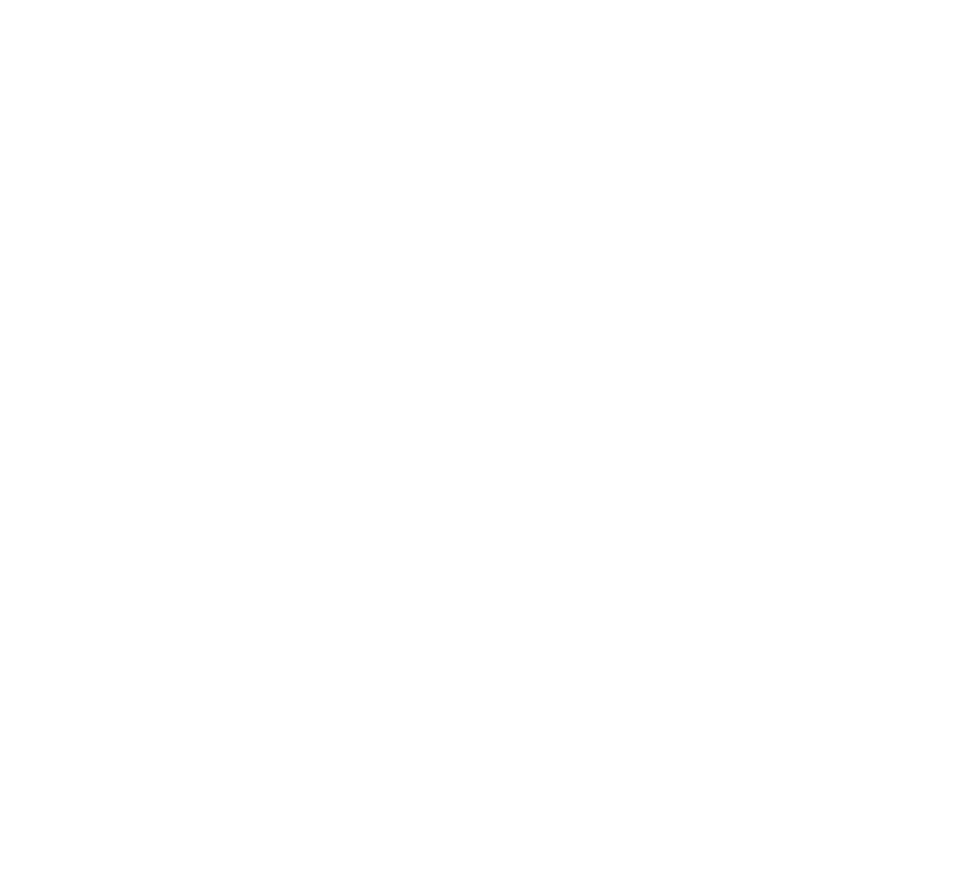
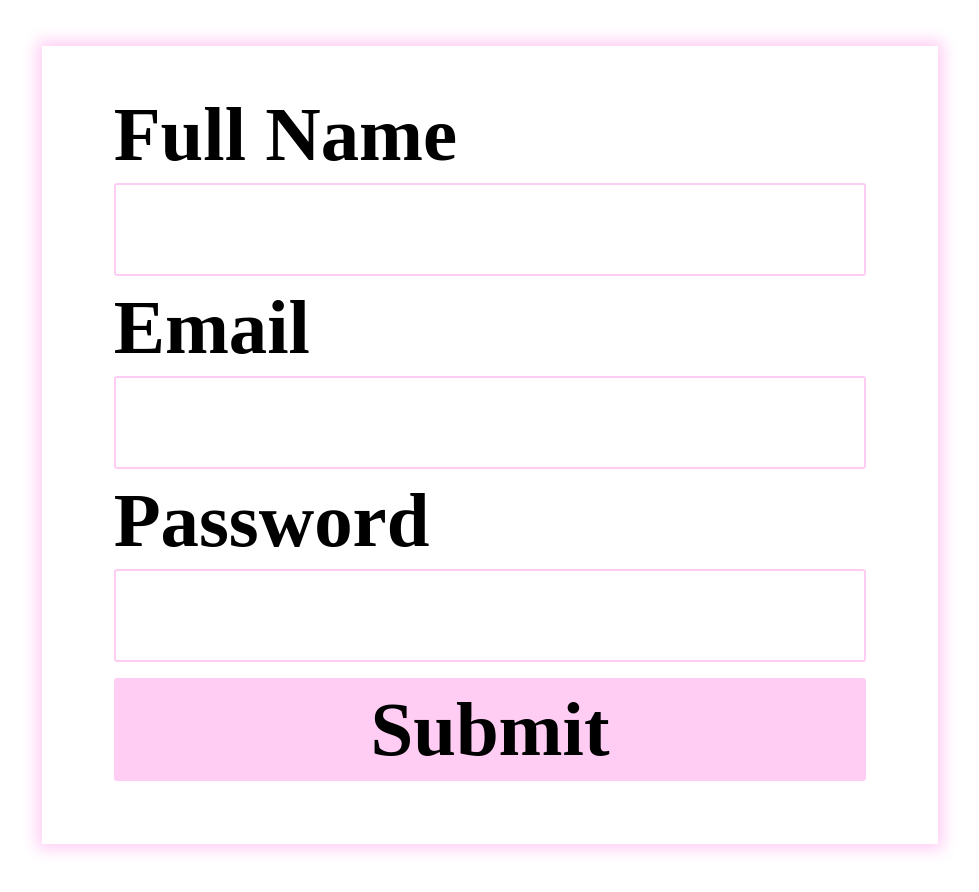
Before and after one commit to MeikaFreckelton/mental-health-app, a React (Create React App) app in the folder frontend/: page /register in a window 1280 px wide. Shown: the part 380-1272 px from the top of the page, without its empty margins (150-1129 px from the left). Before the commit the page ends 800 px from the top, so only its background shows below. Built offline with nearby package versions, Linux system fonts and the light colour scheme; a web font is replaced by a local one.

Commit message:
added styling, built auth forms

```diff
--- a/frontend/package.json
+++ b/frontend/package.json
@@ -17,6 +17,7 @@
   },
   "scripts": {
     "start": "react-scripts start",
+    "server": "nodemon",
     "build": "react-scripts build",
     "test": "react-scripts test",
     "eject": "react-scripts eject"
--- a/frontend/src/App.js
+++ b/frontend/src/App.js
@@ -1,5 +1,5 @@
 import { BrowserRouter, Route, Switch } from 'react-router-dom'
-
+import React, { useState } from 'react'
 import Home from './components/Home'
 import Nav from './components/Nav'
 import Dashboard from './components/Dashboard'
@@ -25,6 +25,26 @@ import './styles/Desktop.css'
 
 const App = () =>  {
 
+  const [formData, setForm] = useState({
+    name: "",
+    email: "",
+    password: ""
+  })
+
+
+
+  const handleChange = e => {
+      const { name, value } = e.target
+      setForm({
+          ...formData,
+          [name]: value
+      })
+  }
+
+  const handleSubmit = e => {
+      e.preventDefault()
+  }
+
 
   return (
     <div className="App">
@@ -41,10 +61,17 @@ const App = () =>  {
           <Route exact path="/moods/new" component={NewMoodEntry} />
           <Route exact path="/moods" component={Moods} />
 
-          <Route exact path="/login" component={Login} />
-          <Route exact path="/register" component={Register} />
+          <Route exact path="/login">
+            <Login handleSubmit={handleSubmit} handleChange={handleChange} formData={formData} />
+          </Route>
+          <Route exact path="/register">
+            <Register handleSubmit={handleSubmit} handleChange={handleChange} formData={formData} />
+          </Route>
 
-          <Route exact path="/dash" component={Dashboard} />
+
+          <Route exact path="/dash">
+            <Dashboard />
+          </Route>
 
           <Route exact path="/" component={Home} />
         </Switch>
--- a/frontend/src/components/Dashboard.js
+++ b/frontend/src/components/Dashboard.js
@@ -5,7 +5,14 @@ const Dashboard = () => {
 
 
     return (
-        <div>
+        <div className="dashWrapper">
+            <div className="heading">
+                <h1>Welcome user :)</h1>
+            </div>
+            <div className="dashboard">
+
+            </div>
+
 
         </div>
     )
--- a/frontend/src/components/auth/Login.js
+++ b/frontend/src/components/auth/Login.js
@@ -1,11 +1,36 @@
 import React from 'react'
 
 
-const Login = () => {
+const Login = ({ formData, handleChange, handleSubmit }) => {
+    const { name, email, password } = formData
 
 
     return (
         <div>
+            <div className="authWrapper">
+                <div className="authHeading">
+                    <h1 className="underline">Log In</h1>
+                </div>
+                <div className="authForm">
+                    <div className="formFields">
+                        <label>Full Name</label>
+                        <input name="name" value={name} onChange={handleChange} />
+
+                    </div>
+                    <div className="formFields">
+                        <label>Email</label>
+                        <input name="email" value={email} onChange={handleChange} />
+
+                    </div>
+                    <div className="formFields">
+                        <label>Password</label>
+                        <input type="password" name="password" value={password} onChange={handleChange} />
+
+                    </div>
+                    <input type="submit" className="formSubmit" onClick={handleSubmit} />
+                </div>
+
+            </div>
 
         </div>
     )
--- a/frontend/src/components/auth/Register.js
+++ b/frontend/src/components/auth/Register.js
@@ -1,11 +1,38 @@
 import React from 'react'
 
 
-const Register = () => {
+const Register = ({ formData, handleChange, handleSubmit }) => {
+
+
+    const { name, email, password } = formData
 
 
     return (
         <div>
+            <div className="authWrapper">
+                <div className="authHeading">
+                    <h1 className="underline">Create a new account</h1>
+                </div>
+                <div className="authForm">
+                    <div className="formFields">
+                        <label>Full Name</label>
+                        <input name="name" value={name} onChange={handleChange} />
+
+                    </div>
+                    <div className="formFields">
+                        <label>Email</label>
+                        <input name="email" value={email} onChange={handleChange} />
+
+                    </div>
+                    <div className="formFields">
+                        <label>Password</label>
+                        <input type="password" name="password" value={password} onChange={handleChange} />
+
+                    </div>
+                    <input type="submit" className="formSubmit" onClick={handleSubmit} />
+                </div>
+
+            </div>
 
         </div>
     )
--- a/frontend/src/styles/App.css
+++ b/frontend/src/styles/App.css
@@ -57,4 +57,62 @@
   padding: 3%;
   font-weight: 500;
 }
+
+.authWrapper {
+  margin: 0 auto;
+  width: 70vw;
+}
+
+.authWrapper .authHeading {
+  text-align: center;
+  margin: 1.5rem 0;
+}
+
+.authWrapper .authHeading h1 {
+  font-weight: 800;
+  font-size: 12vw;
+}
+
+.authWrapper .authForm {
+  -webkit-box-shadow: 0px 0px 15px 5px #FFCDF4;
+          box-shadow: 0px 0px 15px 5px #FFCDF4;
+  padding: 5% 8% 7%;
+  margin: 3rem 0;
+}
+
+.authWrapper .authForm input[type="submit"] {
+  width: 100%;
+  border: none;
+  background-color: #FFCDF4;
+  font-weight: 600;
+  font-size: 6vw;
+  padding: 1%;
+  margin: 0.5rem 0 0;
+  border-radius: 3px;
+}
+
+.authWrapper .authForm .formFields {
+  display: -webkit-box;
+  display: -ms-flexbox;
+  display: flex;
+  -webkit-box-orient: vertical;
+  -webkit-box-direction: normal;
+      -ms-flex-direction: column;
+          flex-direction: column;
+  margin: 0 0 0.5rem;
+}
+
+.authWrapper .authForm .formFields label {
+  font-weight: 600;
+  font-size: 6vw;
+}
+
+.authWrapper .authForm .formFields input {
+  border: 2px solid #FFCDF4;
+  border-radius: 3px;
+  padding: 2% 4%;
+  font-size: 4vw;
+  caret-color: #388eff;
+  margin: 0.25rem 0 0;
+}
 /*# sourceMappingURL=App.css.map */
--- a/frontend/src/styles/App.scss
+++ b/frontend/src/styles/App.scss
@@ -76,3 +76,65 @@ $yellow: #FFFDCD;
 
     }
 }
+
+
+
+// auth
+
+.authWrapper{
+    margin: 0 auto;
+    width: 70vw;
+
+    .authHeading{
+        text-align: center;
+        margin: 1.5rem 0;
+        h1{
+            font-weight: 800;
+            font-size: 12vw;
+        }
+
+    }
+
+    .authForm{
+        box-shadow: 0px 0px 15px 5px $pink;
+        padding: 5% 8% 7%;
+        margin: 3rem 0;
+
+        input[type="submit"]{
+            width: 100%;
+            border: none;
+            background-color: $pink;
+            font-weight: 600;
+            font-size: 6vw;
+            padding: 1%;
+            margin: 0.5rem 0 0;
+            border-radius: 3px;
+
+        }
+
+
+
+        .formFields{
+            display: flex;
+            flex-direction: column;
+            margin: 0 0 0.5rem;
+
+            label{
+                font-weight: 600;
+                font-size: 6vw;
+            }
+            input{
+                border: 2px solid $pink;
+                border-radius: 3px;
+                padding: 2% 4%;
+                font-size: 4vw;
+                caret-color: #388eff;
+                margin: 0.25rem 0 0;
+            }
+
+
+        }
+    }
+
+
+}
```
Also changed, not shown: 2 other files (tests, documents, lock files or other folders).
